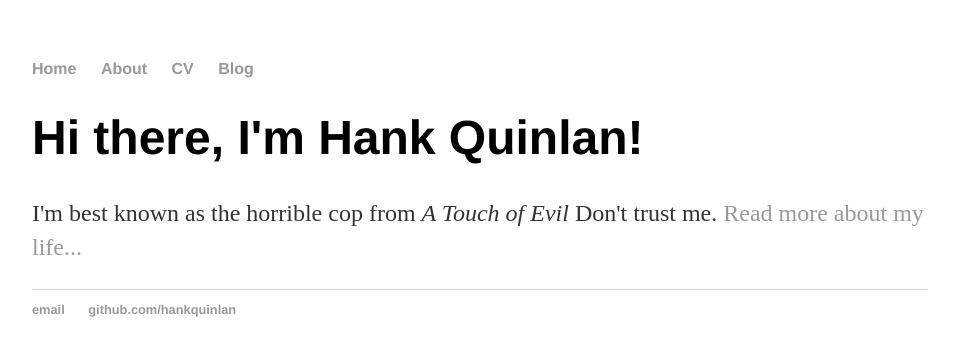
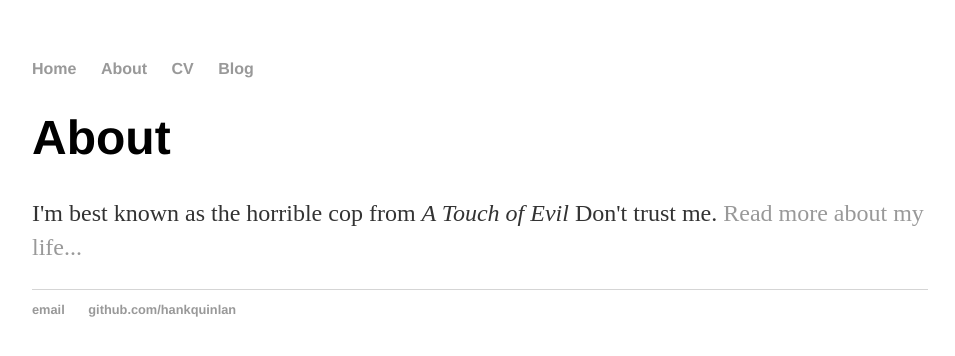
Before and after one commit to HAMLandslideAnalysis/HAMLandslideAnaylsis, a Jekyll site: the page built from about/index.html, in a window 1280 px wide. Shown: the top 356 px of the page, without its empty margins (160-1115 px from the left). Built offline with Jekyll 4.4.1, drawn with Linux system fonts in a browser that asks for light colours.

Commit message:
Update index.html

```diff
--- a/about/index.html
+++ b/about/index.html
@@ -2,7 +2,7 @@
 layout: default
 title: About HAM Landslide Analysis
 ---
-<div class="blurb">
-	<h1>Hi there, I'm Hank Quinlan!</h1>
+<div class="about">
+	<h1>About</h1>
 	<p>I'm best known as the horrible cop from <em>A Touch of Evil</em> Don't trust me. <a href="/about">Read more about my life...</a></p>
 </div><!-- /.blurb -->
```
